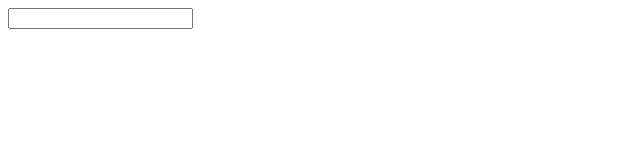
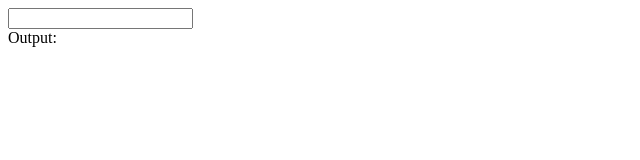
Before and after one commit to Jatin-007/React_YT, a React (Create React App) app: page / in a window 1280 px wide. Shown: the top 160 px of the page, without its empty margins (0-640 px from the left). Built offline with nearby package versions, Linux system fonts and the light colour scheme.

Commit message:
Nothing fancy

```diff
--- a/src/components/SearchBar.js
+++ b/src/components/SearchBar.js
@@ -3,12 +3,17 @@ import React, { Component } from 'react';
 class SearchBar extends Component {
     constructor(props) {
         super(props);
+
+        this.state = {term : '' };
     }
 
     render () {
         return (
             <div>
-                <input onChange={(event)=> console.log(event.target.value)}/>
+                <input onChange={event=> this.setState({ term: event.target.value })}/>
+                <br/>
+
+                Output: {this.state.term}
             </div>
         )
     }
```
